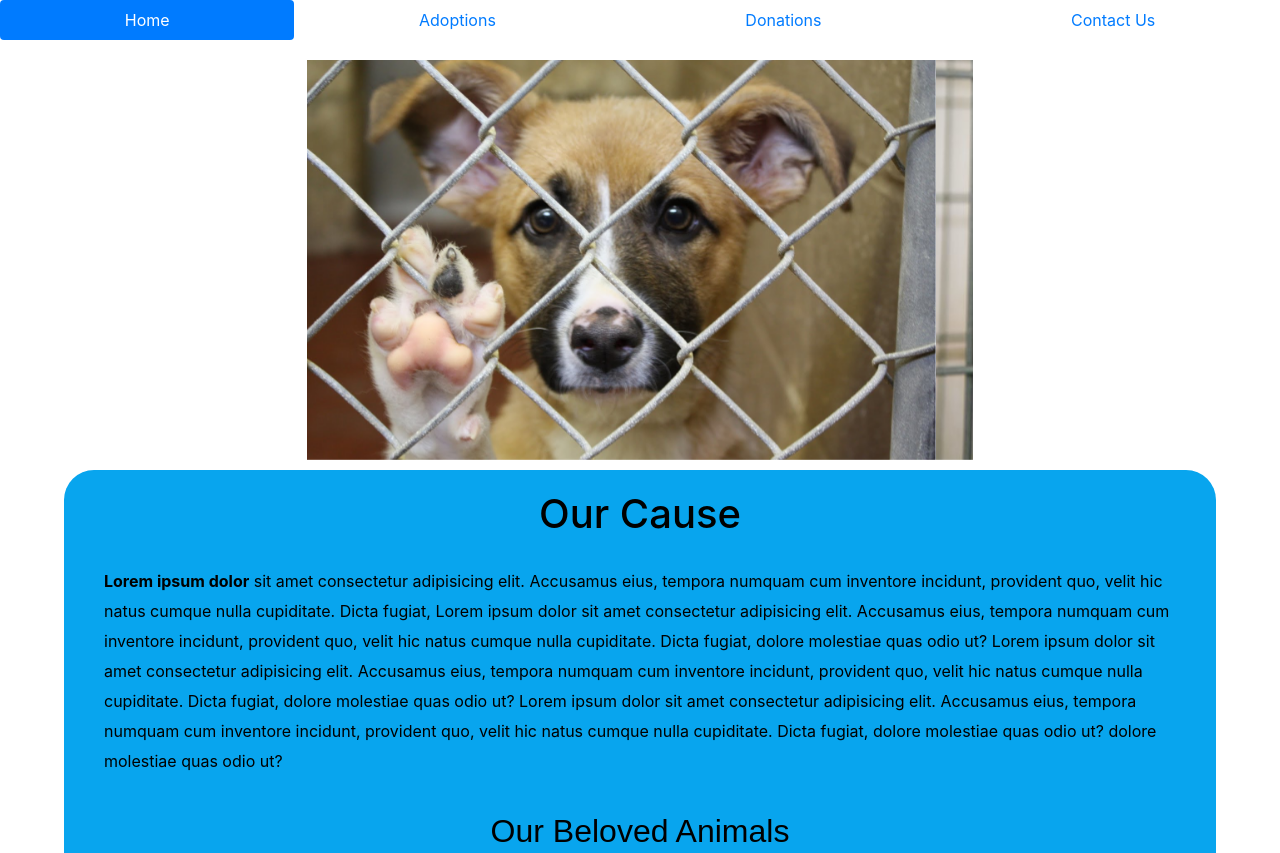
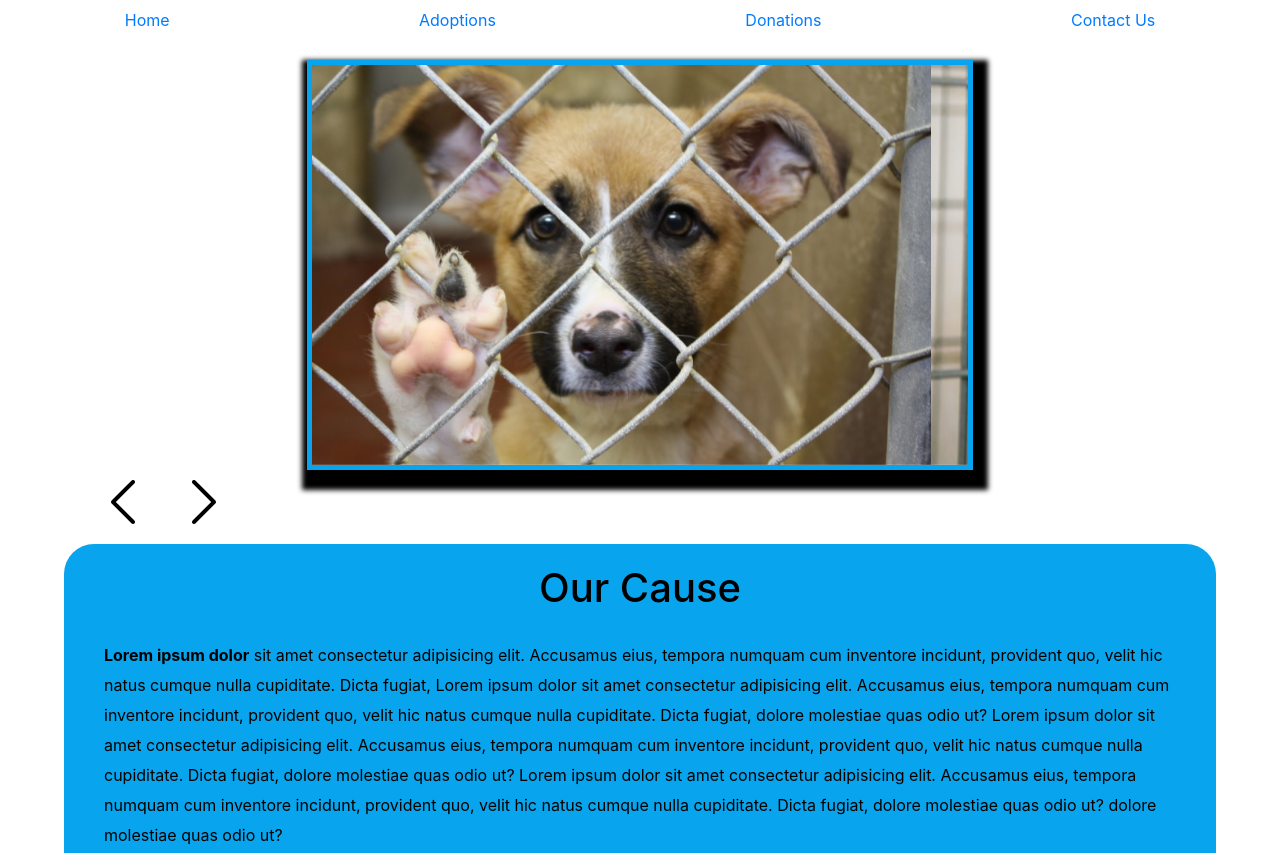
Before and after one commit to EDuarte019/animalshelter, a plain HTML site: page Jacob/index.html in a window 1280 px wide. Shown: the top 853 px of the page. Drawn offline with nearby package versions, Linux system fonts and the light colour scheme.

Commit message:
Carousel changes
Making changes to the carousel, starting to add changes and will make a JS file to give it controls

```diff
--- a/Jacob/index.css
+++ b/Jacob/index.css
@@ -43,6 +43,9 @@ font-weight: 700;
     width: 60%;
     margin: auto;
     margin-top: 20px;
+    border: 5px solid rgb(8, 165, 238);
+    position: relative;
+    box-shadow: 5px 10px 5px 10px rgb(0,0,0);
 }
 .carousel-item{
     height: 400px;
--- a/Jacob/index.html
+++ b/Jacob/index.html
@@ -16,8 +16,8 @@
 <header>
     <nav>
         <ul class="nav nav-pills nav-fill">
-                <li class="nav-item">
-                  <a class="nav-link active" href="index.html">Home</a>
+                <li class="nav-item active ">
+                  <a class="nav-link" href="index.html">Home</a>
                 </li>
                 <li class="nav-item">
                   <a class="nav-link" href="../Evelyn/adoption.html">Adoptions</a>
@@ -46,6 +46,9 @@
     </div>
   </div>
 </div>
+<!-- Control Buttons -->
+<div class="btn prev"><img src="carousel arrows/prev.png" alt="prev"></div>
+<div class="btn next"><img src="carousel arrows/next.png" alt=""></div>
 </div>
 <section class="about">
   <h1>Our Cause</h1>
```
Also changed, not shown: Lennye /contact.html (+2 -2 lines), Jacob/carousel arrows/next.png (added), Jacob/carousel arrows/prev.png (added).
